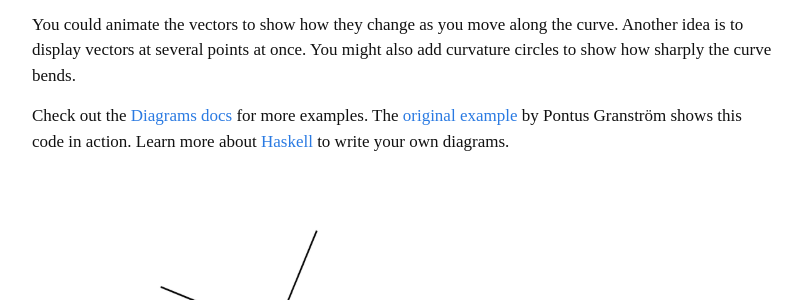
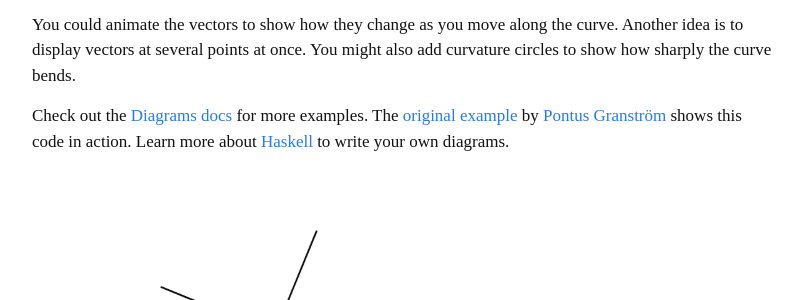
Before and after one commit to Abhinavcode13/abhinavcode13.github.io, a Jekyll site: the page built from _posts/2025-01-27-visualizing-tangent-normal-vectors-with-diagrams.md, in a window 1280 px wide and 900 px high, scrolled down 1174 px. Shown: the part 154-454 px from the top of the window, without its empty margins (238-1040 px from the left). Built offline with Jekyll 4.4.1, drawn with Linux system fonts in a browser that asks for light colours; comment, search, counter and statistics services are not loaded; part of the change alters nothing that is shown; some of the changed text lies outside the part shown.

Commit message:
fix-links

```diff
--- a/_posts/2025-01-27-visualizing-tangent-normal-vectors-with-diagrams.md
+++ b/_posts/2025-01-27-visualizing-tangent-normal-vectors-with-diagrams.md
@@ -1,14 +1,14 @@
 ---
 layout: post
 title: "Drawing Tangent & Normal Vectors with Diagrams"
-date: 2025-01-27
+date: 2025-07-06
 author: Abhinav Kumar
 categories: [mathematics, haskell, diagrams]
 tags: [tangent, normal, vectors, curves]
 comments: true
 ---
 
-Drawing *tangent* and *normal* vectors on curves helps understand how curves behave. The [Diagrams library](https://diagrams.github.io/) in Haskell makes this easy. Based on [Pontus Granström's example](https://diagrams.github.io/gallery/Tangent.html), here's how to do it.
+Drawing *tangent* and *normal* vectors on curves helps understand how curves behave. The [Diagrams library](https://diagrams.github.io/) in Haskell makes this easy. Based on [Pontus Granström's example](https://photon-ray.xyz/diagramatics-site/examples/), here's how to do it.
 
 First, import the libraries:
 
@@ -66,7 +66,7 @@ Seeing math as pictures makes it much easier to understand than staring at equat
 
 You could animate the vectors to show how they change as you move along the curve. Another idea is to display vectors at several points at once. You might also add curvature circles to show how sharply the curve bends.
 
-Check out the [Diagrams docs](https://diagrams.github.io/) for more examples. The [original example](https://diagrams.github.io/gallery/Tangent.html) by Pontus Granström shows this code in action. Learn more about [Haskell](https://www.haskell.org/) to write your own diagrams.
+Check out the [Diagrams docs](https://diagrams.github.io/) for more examples. The [original example](https://diagrams.github.io/gallery/Tangent.html) by <a href="https://x.com/pnutus" target="_blank">Pontus Granström</a> shows this code in action. Learn more about [Haskell](https://www.haskell.org/) to write your own diagrams.
 
 ![Tangent and Normal Vectors on a Curve]({{ site.url }}/assets/tangent-curve.png)
 
```
